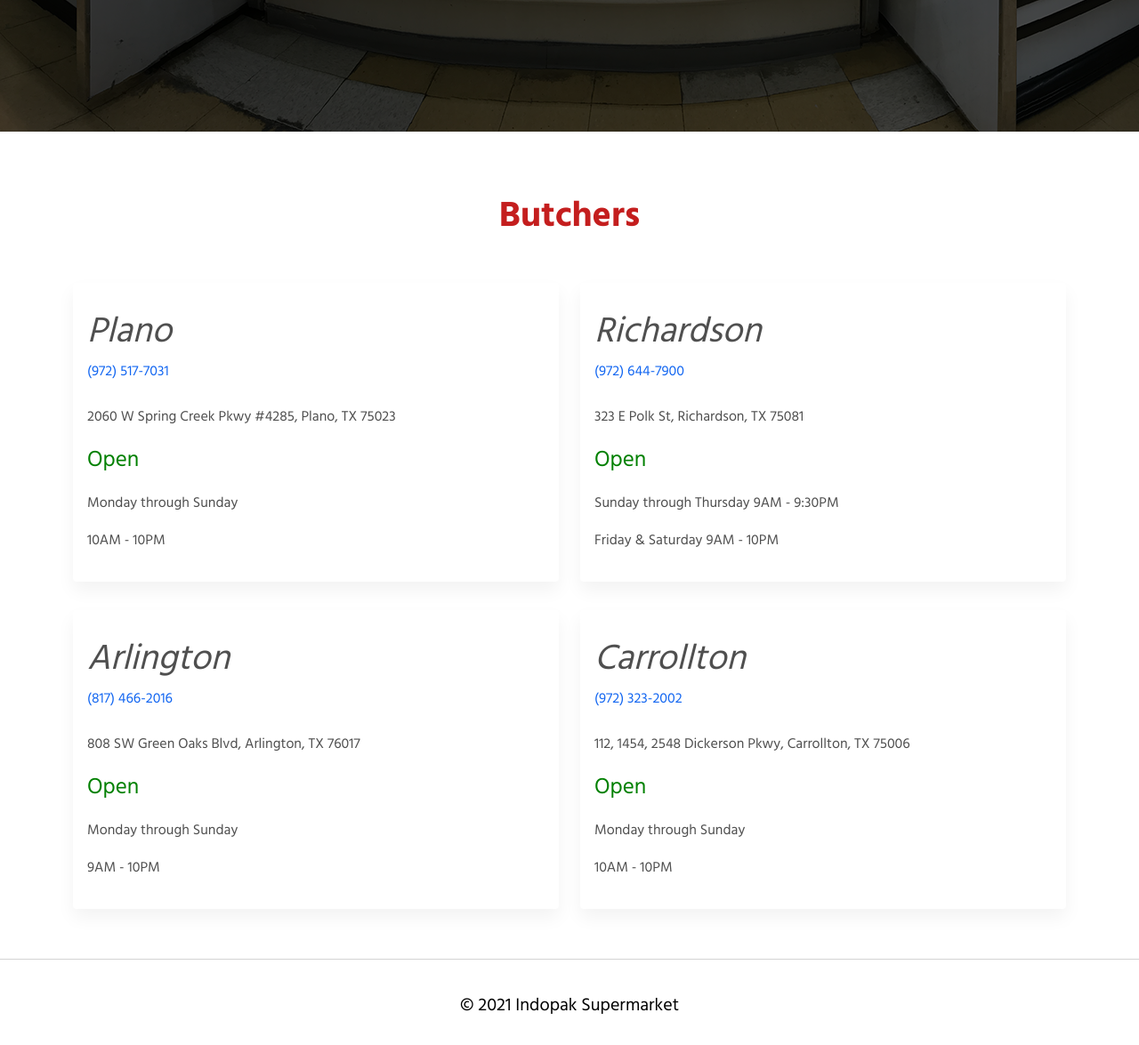
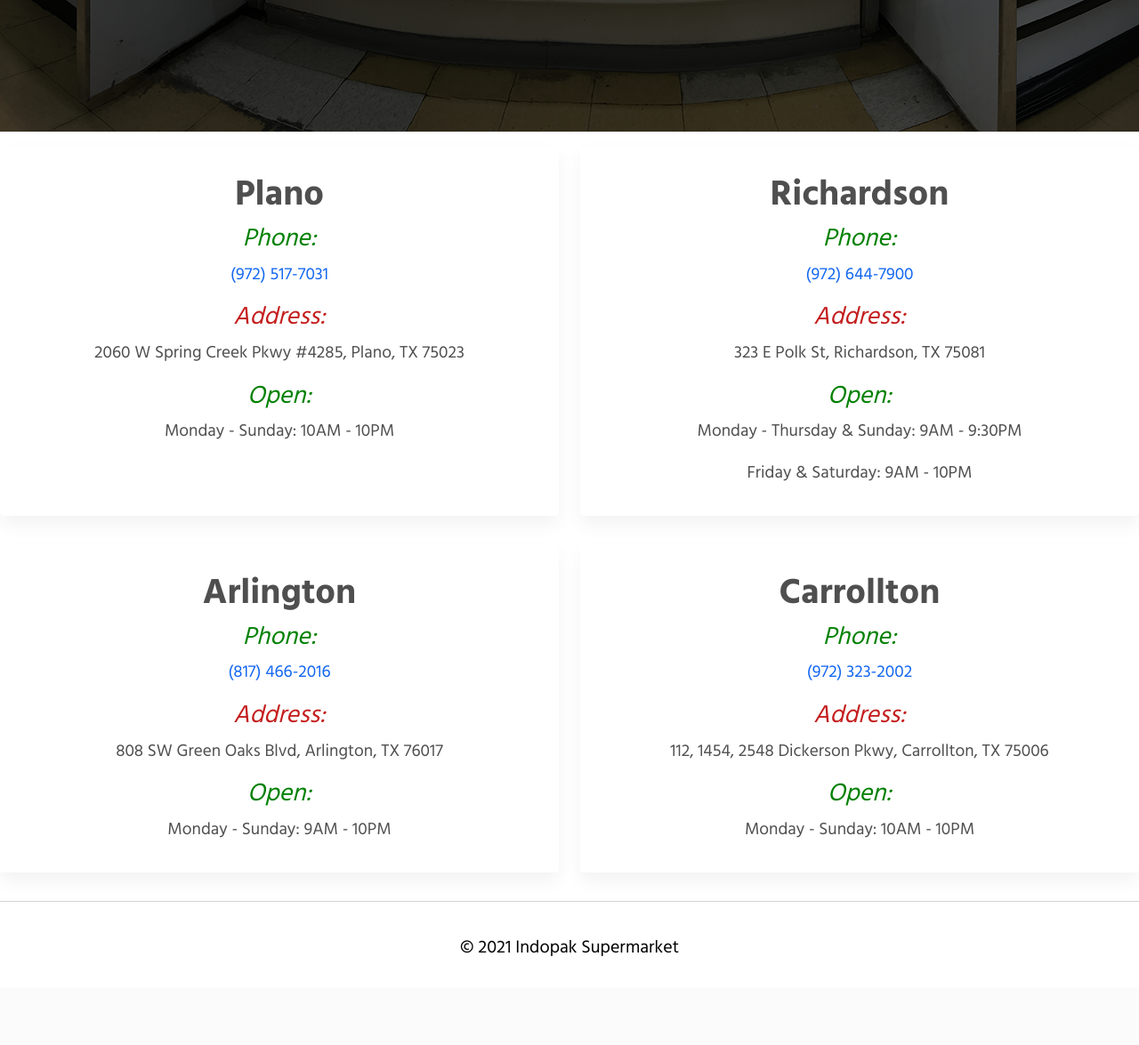
Before and after one commit to raiskazi/indopak-website, a Flask app: page /butcher in a window 1280 px wide. Shown: the part 527-1702 px from the top of the page at 89% size. After the commit the page ends 1602 px from the top, so only its background shows below. Run offline with Flask 2, Linux system fonts and the light colour scheme; some libraries are stand-ins or nearby versions.

Commit message:
about new cards

```diff
--- a/templates/banquet.html
+++ b/templates/banquet.html
@@ -5,8 +5,10 @@
 
   <style type="text/css">
     .carou {
-      width: 200px;
-      height: 700px;
+      /* width: 200px;
+      height: 700px; */
+      width: 90%;
+      height: 50%;
     }
   </style>
 
--- a/templates/butcher.html
+++ b/templates/butcher.html
@@ -26,7 +26,85 @@
 
 {% block content %}
 
-<div class="container mt-5 py-4">
+
+<div class="row row-cols-1 row-cols-md-2 text-center" style="font-size: 120%;">
+  <div class="col my-3">
+    <div class="card h-100">
+      <div id="map1" class="map"></div>
+      <div class="card-body">
+        <p class="card-text">
+          <h1> <b>Plano</b> </h1>
+          <h3 style="color:green"><i> Phone:</i></h3>
+          <p><a href="tel:972-517-7031">(972) 517-7031</a></p>
+          <h3 style="color:rgb(196, 30, 30)"><i> Address:</i></h3>
+          <p>2060 W Spring Creek Pkwy #4285, Plano, TX 75023</p>
+          <h3 style="color:green"> <i>Open:</i></h3>
+          <p>Monday - Sunday: 10AM - 10PM</p>
+        </p>
+      </div>
+    </div>
+  </div>
+  <div class="col my-3">
+    <div class="card h-100">
+      <div id="map2" class="map"></div>
+      <div class="card-body">
+        <p class="card-text">
+          <h1> <b>Richardson</b> </h1>
+          <h3 style="color:green"><i> Phone:</i></h3>
+          <p><a href="tel:972-644-7900">(972) 644-7900</a></p>
+          <h3 style="color:rgb(196, 30, 30)"><i> Address:</i></h3>
+          <p>323 E Polk St, Richardson, TX 75081</p>
+          <h3 style="color:green"> <i>Open:</i></h3>
+          <p>Monday - Thursday & Sunday: 9AM - 9:30PM</p>
+          <p>Friday & Saturday: 9AM - 10PM</p>
+        </p>
+      </div>
+    </div>
+  </div>
+</div>
+
+<div class="row row-cols-1 row-cols-md-2 text-center" style="font-size: 120%;">
+  <div class=" col my-3">
+    <div class="card h-100">
+      <div id="map3" class="map"></div>
+      <div class="card-body">
+        <p class="card-text">
+          <h1> <b>Arlington</b> </h1>
+          <h3 style="color:green"><i> Phone:</i></h3>
+          <p><a href="tel:817-466-2016">(817) 466-2016</a></p>
+          <h3 style="color:rgb(196, 30, 30)"><i> Address:</i></h3>
+          <p>808 SW Green Oaks Blvd, Arlington, TX 76017</p>
+          <h3 style="color:green"> <i>Open:</i></h3>
+          <p>Monday - Sunday: 9AM - 10PM</p>
+        </p>
+      </div>
+    </div>
+  </div>
+
+  <div class=" col my-3">
+    <div class="card h-100">
+      <div id="map5" class="map"></div>
+      <div class="card-body">
+        <p class="card-text">
+          <h1> <b>Carrollton</b> </h1>
+          <h3 style="color:green"><i> Phone:</i></h3>
+          <p><a href="tel:972-323-2002">(972) 323-2002</a></p>
+          <h3 style="color:rgb(196, 30, 30)"><i> Address:</i></h3>
+          <p>112, 1454, 2548 Dickerson Pkwy, Carrollton, TX 75006</p>
+          <h3 style="color:green"> <i>Open:</i></h3>
+          <p>Monday - Sunday: 10AM - 10PM</p>
+        </p>
+      </div>
+    </div>
+  </div>
+</div>
+
+</div>
+
+
+
+
+<!-- <div class="container mt-5 py-4">
   <h1 class="mb-2" style="color:rgb(196, 30, 30); text-align:center"> <b> Butchers </b> </h1>
   <br>
   <div class="row row-cols-1 row-cols-md-2">
@@ -98,7 +176,7 @@
           </p>
         </div>
       </div>
-    </div>
+    </div> -->
 
   </div>
 
```
